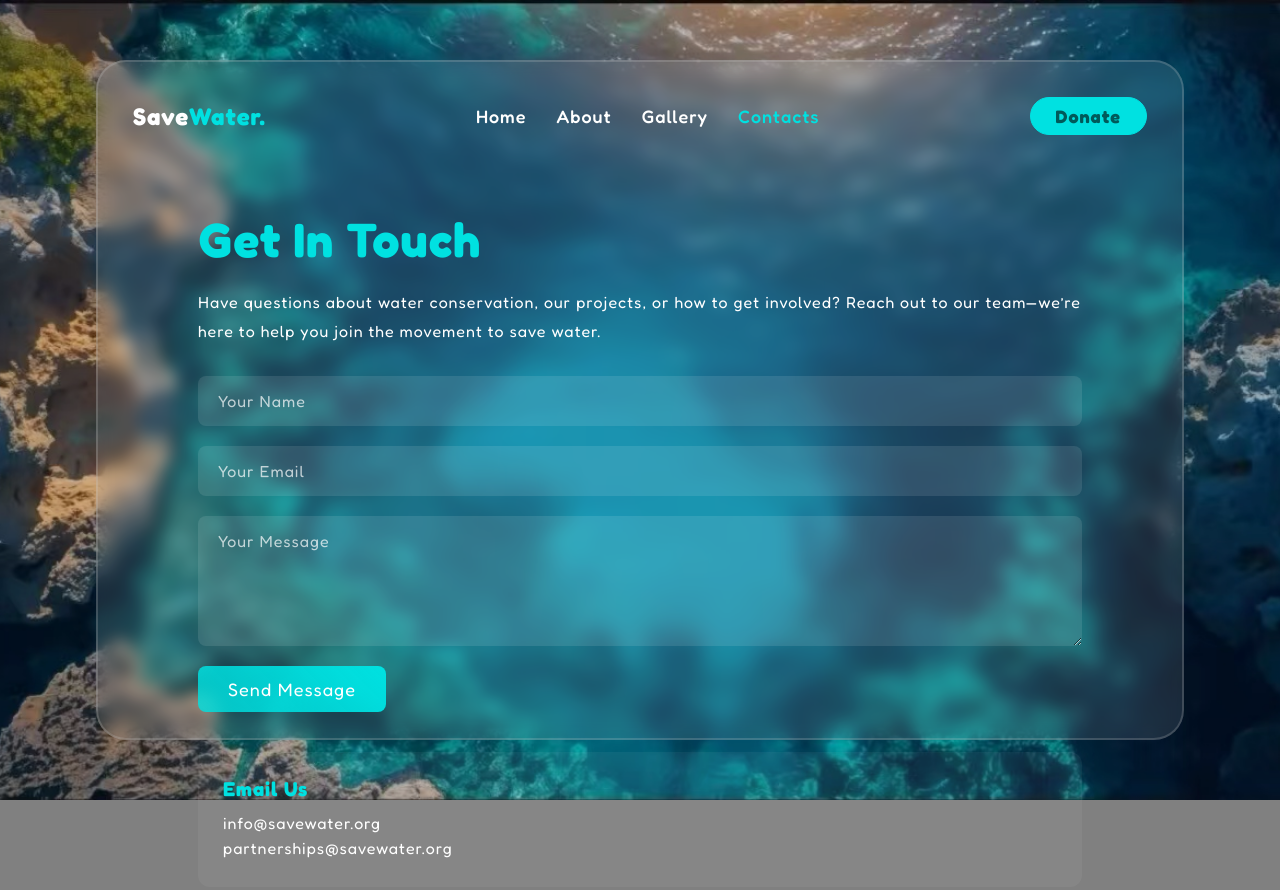
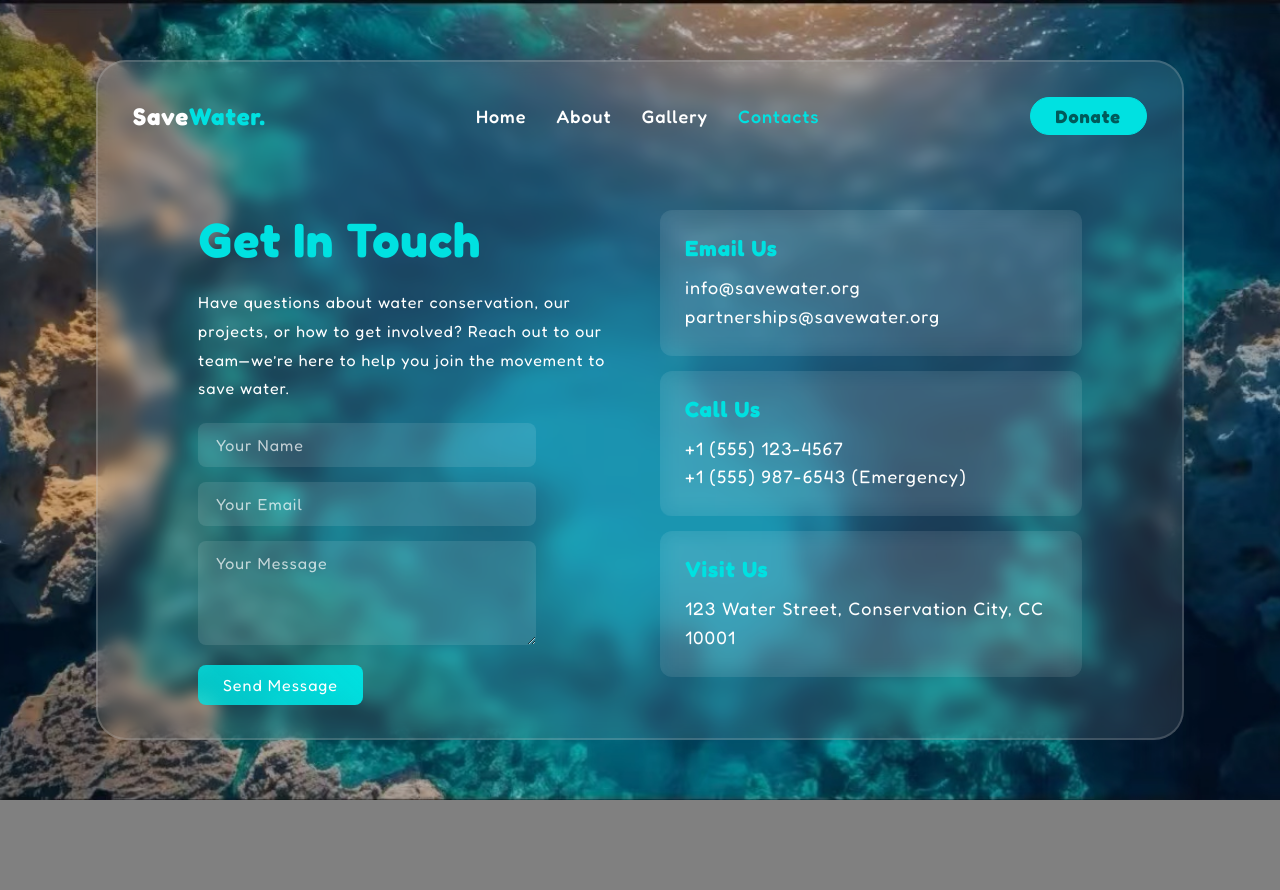
Before and after one commit to zzz1679/project-01, a plain HTML site: page contacts.html in a window 1280 px wide. Shown: the top 890 px of the page. Drawn offline with Linux system fonts and the light colour scheme.

Commit message:
更新contact页面

```diff
--- a/contact.html
+++ b/contacts.html
@@ -15,11 +15,11 @@
     /* 适配Contact页面的布局 */
     .contact-container {
       display: grid;
-      grid-template-columns: 1fr; /* 单列布局，移除图片列 */
+      grid-template-columns: 1fr 1fr; /* 双列布局，表单+信息并列 */
       gap: 40px;
       padding: 60px 80px;
       color: white;
-      align-items: start;
+      align-items: flex-start;
       min-height: calc(100vh - 80px);
     }
 
@@ -31,19 +31,19 @@
 
     .contact-desc {
       line-height: 1.8;
-      margin-bottom: 30px;
+      margin-bottom: 20px;
     }
 
     .contact-form {
       display: flex;
       flex-direction: column;
-      gap: 20px;
-      margin-bottom: 40px;
+      gap: 15px;
+      width: 80%;
     }
 
     .contact-form input,
     .contact-form textarea {
-      padding: 15px 20px;
+      padding: 12px 18px;
       border-radius: 8px;
       border: none;
       background-color: rgba(255, 255, 255, 0.1);
@@ -67,15 +67,16 @@
 
     .contact-form button {
       align-self: flex-start;
-      padding: 12px 30px;
+      padding: 10px 25px;
       background: linear-gradient(45deg, rgba(0, 225, 225, 0.8), rgba(0, 225, 225, 1));
       color: white;
       border: none;
       border-radius: 8px;
       font-family: 'Fredoka', sans-serif;
-      font-size: 18px;
+      font-size: 16px;
       cursor: pointer;
       transition: all 0.3s ease;
+      margin-top: 5px;
     }
 
     .contact-form button:hover {
@@ -86,13 +87,15 @@
     .contact-info {
       display: flex;
       flex-direction: column;
-      gap: 25px;
+      gap: 15px;
+      margin-top: 0;
     }
 
+    /* 调整联系信息卡片：增加高度、放大文字 */
     .contact-card {
       background-color: rgba(255, 255, 255, 0.05);
       border-radius: 12px;
-      padding: 25px;
+      padding: 25px; /* 增加内边距，提升卡片高度 */
       backdrop-filter: blur(10px);
       transition: all 0.3s ease;
     }
@@ -104,12 +107,13 @@
 
     .contact-card h3 {
       color: rgb(0, 225, 225);
-      margin-bottom: 10px;
-      font-size: 20px;
+      margin-bottom: 12px;
+      font-size: 22px; /* 放大标题字号 */
     }
 
     .contact-card p {
       line-height: 1.6;
+      font-size: 18px; /* 放大正文字号 */
     }
 
     /* 复用主页面动画逻辑 */
@@ -140,7 +144,7 @@
       animation-delay: 0.6s;
     }
     .contact-info {
-      animation-delay: 0.8s;
+      animation-delay: 0.6s;
     }
   </style>
 </head>
@@ -169,10 +173,10 @@
           <form class="contact-form">
             <input type="text" placeholder="Your Name" required>
             <input type="email" placeholder="Your Email" required>
-            <textarea rows="5" placeholder="Your Message" required></textarea>
+            <textarea rows="4" placeholder="Your Message" required></textarea>
             <button type="submit">Send Message</button>
           </form>
-
+        </div>
         <div class="contact-info">
           <div class="contact-card">
             <h3>Email Us</h3>
@@ -191,7 +195,6 @@
         </div>
       </div>
     </div>
-    </div>
   </section>
 </body>
 </html>
```
Lines whose indentation alone changed are shown as unchanged.
